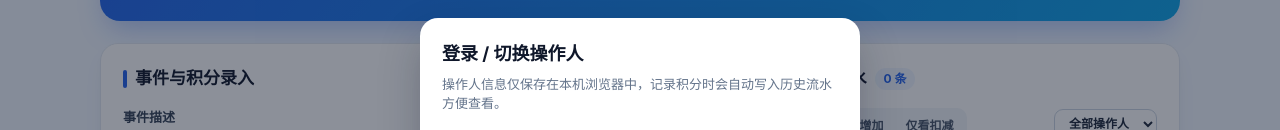
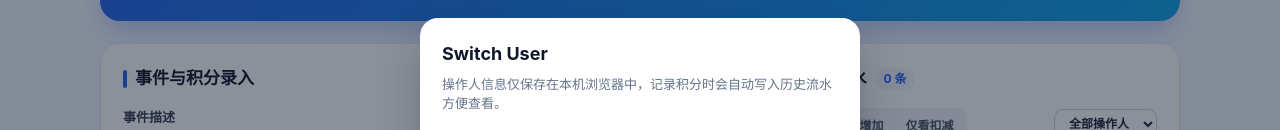
Before and after one commit to Gnit-V/points-manager, a plain HTML site: page index.html in a window 1280 px wide. Shown: the part 211-341 px from the top of the page. Drawn offline with Linux system fonts and the light colour scheme; no server answers.

Commit message:
Update index.html

```diff
--- a/index.html
+++ b/index.html
@@ -990,7 +990,7 @@
   <!-- 登录/切换操作人弹窗（仅本地保存） -->
   <div id="userModal" class="modal-backdrop" role="dialog" aria-modal="true" aria-labelledby="userModalTitle">
     <div class="modal-card">
-      <h3 id="userModalTitle" class="modal-title">登录 / 切换操作人</h3>
+      <h3 id="userModalTitle" class="modal-title">Switch User</h3>
       <p class="modal-desc">操作人信息仅保存在本机浏览器中，记录积分时会自动写入历史流水方便查看。</p>
 
       <label class="field-label">快捷选择</label>
```
